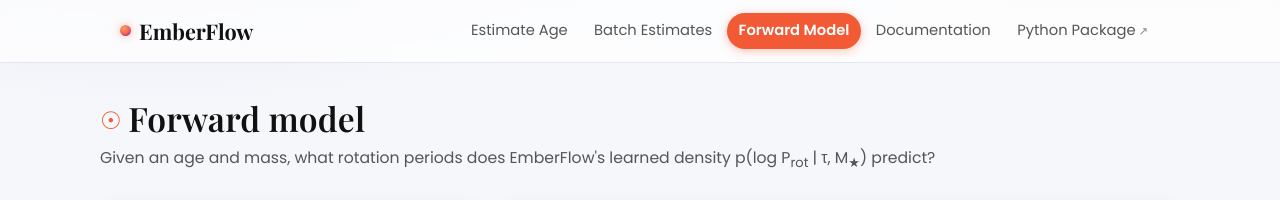
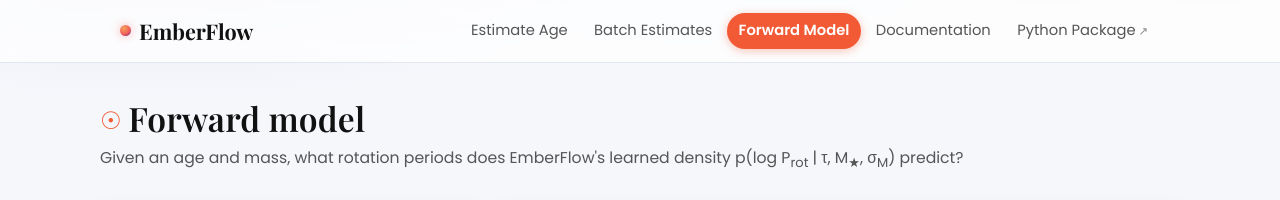
Before and after one commit to alanx1234/EmberFlow, a Next.js app: page /forward in a window 1280 px wide. Shown: the top 200 px of the page. Built offline with nearby package versions, Linux system fonts and the light colour scheme; no server answers; a web font is replaced by a local one.

Commit message:
fix forward model page

```diff
--- a/app/forward/page.tsx
+++ b/app/forward/page.tsx
@@ -88,7 +88,8 @@
         </h1>
         <p className="lede">
           Given an age and mass, what rotation periods does EmberFlow&apos;s
-          learned density p(log P<sub>rot</sub> | τ, M<sub>★</sub>) predict?
+          learned density p(log P<sub>rot</sub> | τ, M<sub>★</sub>, σ
+          <sub>M</sub>) predict?
         </p>
       </div>
 
```
